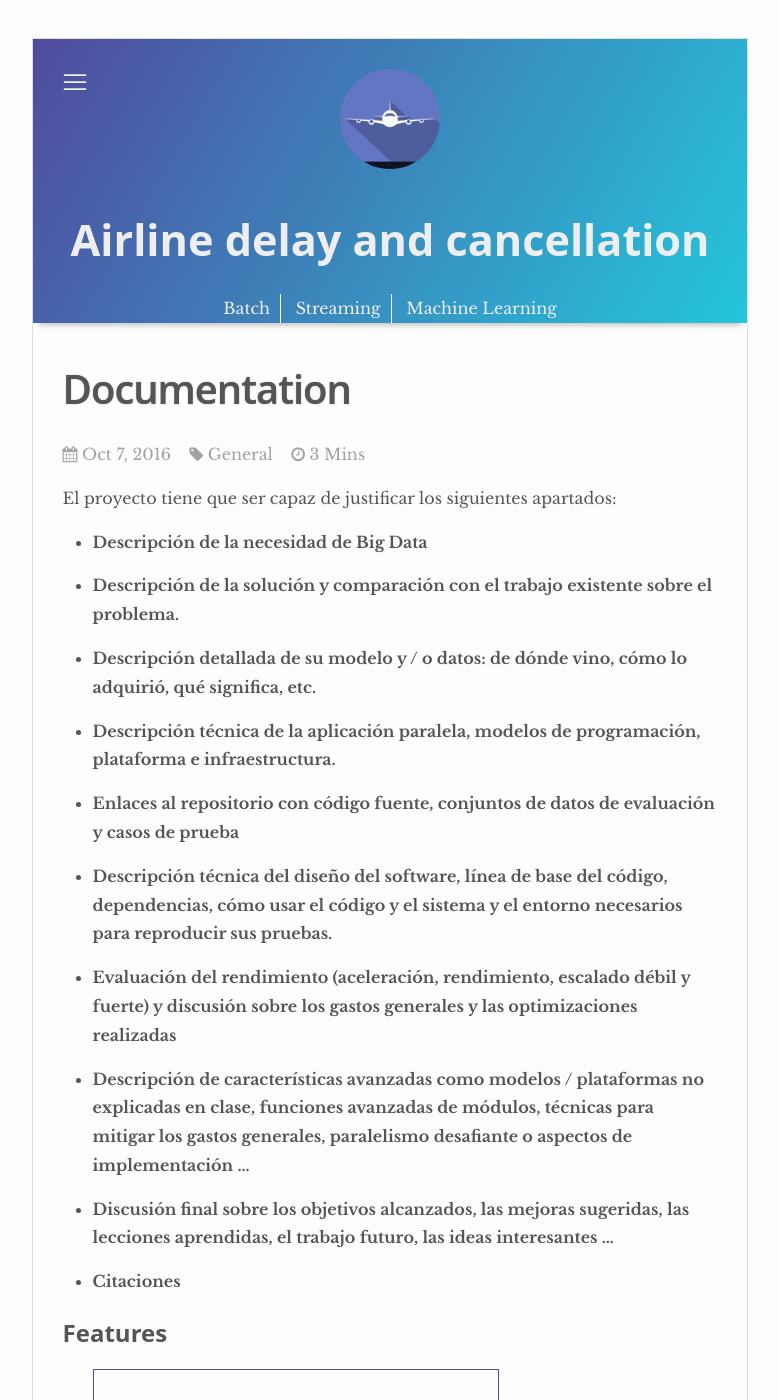
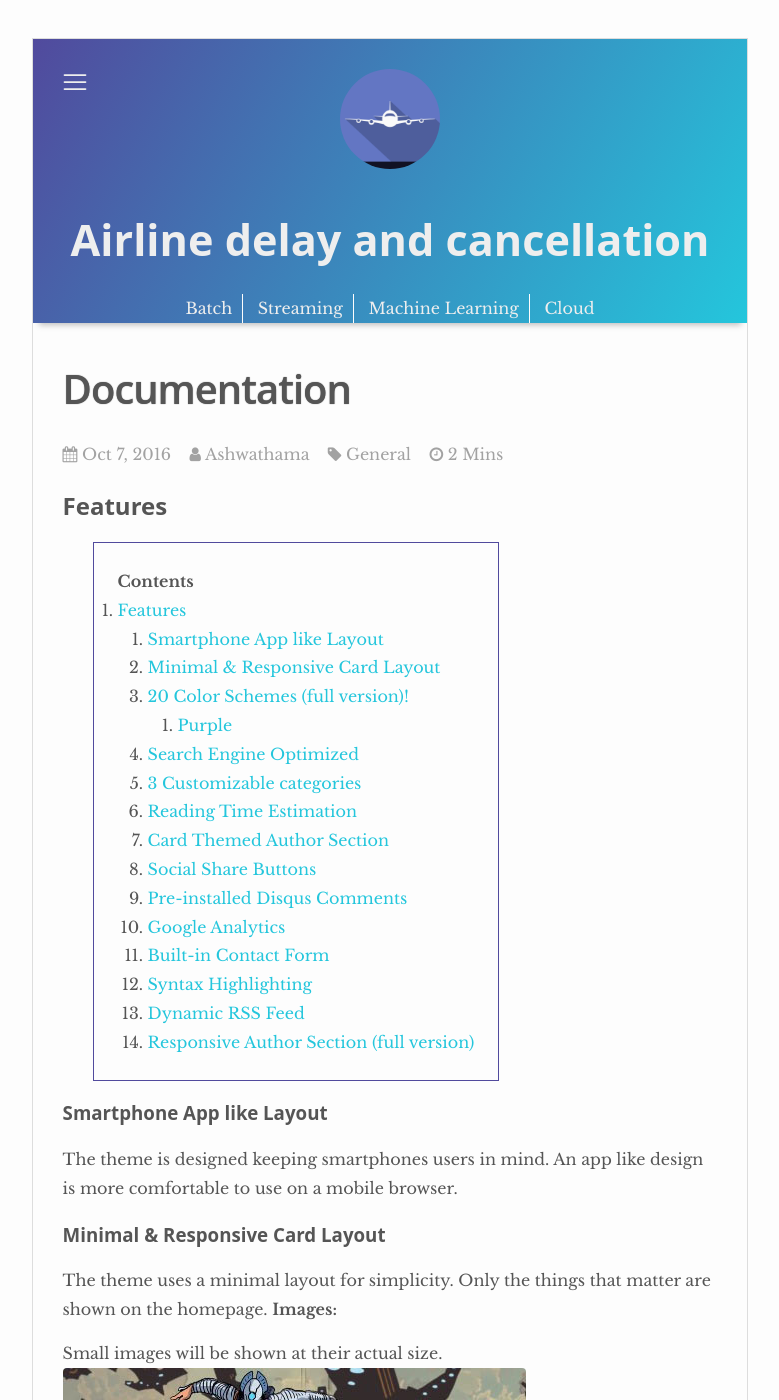
Before and after one commit to ivanfermena/Airline-Delay-Cancellation-Big-Data, a Jekyll site: the page built from _posts/2016-10-07-documentation.md, in a window 1280 px wide and 1400 px high. Shown: the whole window, without its empty margins (250-1029 px from the left). Built offline with Jekyll 4.4.1, drawn with Linux system fonts in a browser that asks for light colours; nearby versions of some CDN libraries.

Commit message:
Documentacion y categoria cloud

```diff
--- a/_includes/header.html
+++ b/_includes/header.html
@@ -13,9 +13,10 @@
 <h1 class="author-about">{{site.author.name}}</h1>
 </div>
 <div class="menu-category">
-<div class="menu-item"><a class="{% if page.url == '/Batch/' %}active{% endif %} menu-link" href="{{site.baseurl}}/batch/">Batch</a></div>
-<div class="menu-item"><a class="{% if page.url == '/Streaming/' %}active{% endif %}  menu-link" href="{{site.baseurl}}/streaming/">Streaming</a></div>
-<div class="menu-item"><a class="{% if page.url == '/MachineLearning/' %}active{% endif %}  menu-link" href="{{site.baseurl}}/machinelearning/">Machine Learning</a></div>
+<div class="menu-item"><a class="{% if page.url == '/batch/' %}active{% endif %} menu-link" href="{{site.baseurl}}/batch/">Batch</a></div>
+<div class="menu-item"><a class="{% if page.url == '/streaming/' %}active{% endif %}  menu-link" href="{{site.baseurl}}/streaming/">Streaming</a></div>
+<div class="menu-item"><a class="{% if page.url == '/machinelearning/' %}active{% endif %}  menu-link" href="{{site.baseurl}}/machinelearning/">Machine Learning</a></div>
+<div class="menu-item"><a class="{% if page.url == '/cloud/' %}active{% endif %}  menu-link" href="{{site.baseurl}}/cloud/">Cloud</a></div>
 </div>
 </div>
 </header>
--- a/_posts/2016-09-16-life-2.markdown
+++ b/_posts/2016-09-16-life-2.markdown
@@ -2,7 +2,7 @@
 layout: post
 title:  "What made me decide to travel the world?"
 description: Lorem ipsum dolor sit amet, consectetuer adipiscing elit. Aenean commodo ligula eget dolor. Aenean massa. Cum sociis natoque penatibus et magnis dis parturient montes, nascetur ridiculus mus.
-categories: life
+categories: cloud
 author: ashwathama
 ---
 
--- a/_posts/2016-10-07-documentation.md
+++ b/_posts/2016-10-07-documentation.md
@@ -1,49 +1,10 @@
 ---
 layout: post
 title: Documentation
-description: En esta web se contestaran a otras las cuestiones necesarias de explicación para la entrega y se dictará el porque de las decisiones tomadas
+description: En esta web se contestaran a otras las cuestiones necesarias de explicación para la entrega y se dictará se han tomado
 categories: general
+author: ashwathama
 ---
-
-El proyecto tiene que ser capaz de justificar los siguientes apartados:
-
-- **Descripción de la necesidad de Big Data**
-
-
-
-- **Descripción de la solución y comparación con el trabajo existente sobre el problema.**
-
-
-
-- **Descripción detallada de su modelo y / o datos: de dónde vino, cómo lo adquirió, qué significa, etc.**
-
-
-
-- **Descripción técnica de la aplicación paralela, modelos de programación, plataforma e infraestructura.**
-
-
-
-- **Enlaces al repositorio con código fuente, conjuntos de datos de evaluación y casos de prueba**
-
-
-
-- **Descripción técnica del diseño del software, línea de base del código, dependencias, cómo usar el código y el sistema y el entorno necesarios para reproducir sus pruebas.**
-
-
-
-- **Evaluación del rendimiento (aceleración, rendimiento, escalado débil y fuerte) y discusión sobre los gastos generales y las optimizaciones realizadas**
-
-
-
-- **Descripción de características avanzadas como modelos / plataformas no explicadas en clase, funciones avanzadas de módulos, técnicas para mitigar los gastos generales, paralelismo desafiante o aspectos de implementación ...**
-
-
-
-- **Discusión final sobre los objetivos alcanzados, las mejoras sugeridas, las lecciones aprendidas, el trabajo futuro, las ideas interesantes ...**
-
-
-
-- **Citaciones**
 
 ## Features
 
```
Also changed, not shown: _pages/cloud.html (added, +13 -0 lines), _pages/documents.md (added, +21 -0 lines).
